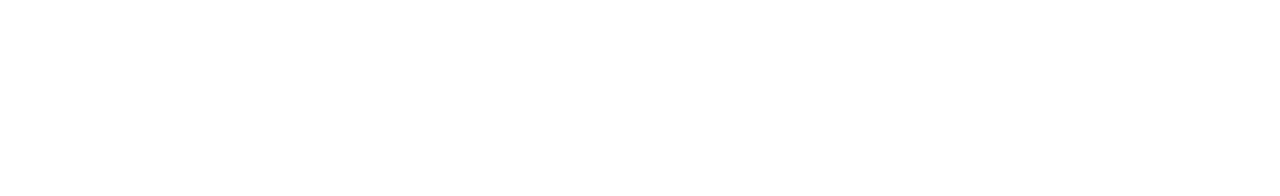
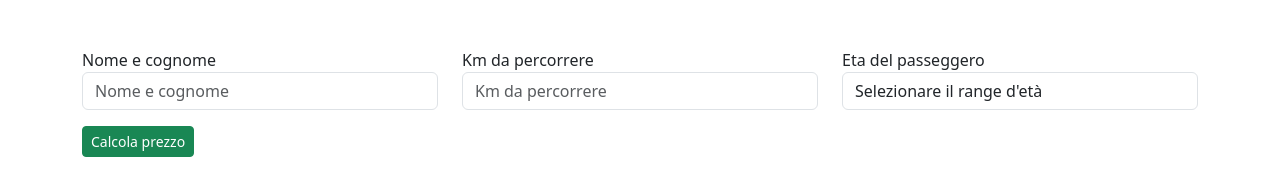
Before and after one commit to albertomandirola/js-biglietto-treno-form, a plain HTML site: page index.html in a window 1280 px wide. Drawn offline with nearby package versions, Linux system fonts and the light colour scheme.

Commit message:
added form in index.html

```diff
--- a/index.html
+++ b/index.html
@@ -8,6 +8,31 @@
     <link rel="stylesheet" href="./css/style.css">
 </head>
 <body>
+    <div class="container my-5">
+        <div class="row">
+            <div class="col-12 col-md-4">
+                <label for="name" class="control-label">Nome e cognome</label>
+                <input type="text" class="form-control" name="name" id="name" placeholder="Nome e cognome">
+            </div>
+            <div class="col-12 col-md-4">
+                <label for="km" class="control-label">Km da percorrere</label>
+                <input type="number" class="form-control" min="0"name="km" id="km" placeholder="Km da percorrere">
+            </div>
+            <div class="col-12 col-md-4">
+                <label for="age" class="control-label">Eta del passeggero</label>
+                <select class="form-control" name="age" id="age">
+                    <option value="">Selezionare il range d'età</option>
+                    <option value="1">Under 18</option>
+                    <option value="2">Maggiorenne</option>
+                    <option value="3">Over 65</option>
+                </select>
+            </div>
+        </div>
+        <div class="row mt-3">
+            <div class="col-12">
+                <button id="calc-price" class="btn btn-sm btn-success">Calcola prezzo</button>
+            </div>
+    </div>
     <script type="text/javascript" src="./js/script.js"></script>
 </body>
 </html>
```
